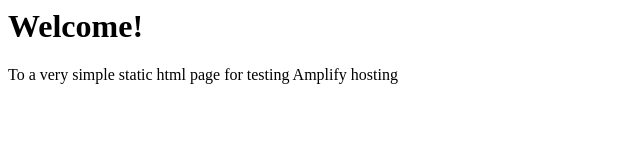
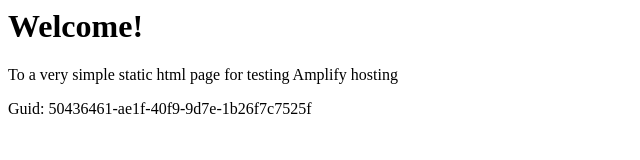
Before and after one commit to aws-aemilia-yul/Github-PR-Commit-Integration-Test-DoNotTouch-Gith-OKSLNVO2-v1-preprod-ca-central-1, a website: page src/index.html in a window 1280 px wide. Shown: the whole page, without its empty margins (0-640 px from the left). Drawn offline with Linux system fonts and the light colour scheme.

Commit message:
commit from integ tests

```diff
--- a/src/index.html
+++ b/src/index.html
@@ -1,3 +1,5 @@
+
+
 <html lang="en">
 
 <head>
@@ -10,6 +12,6 @@
 <body>
     <h1>Welcome!</h1>
     <p>To a very simple static html page for testing Amplify hosting</p>
-</body>
+    <p>Guid: 50436461-ae1f-40f9-9d7e-1b26f7c7525f</p></body>
 
 </html>
```
